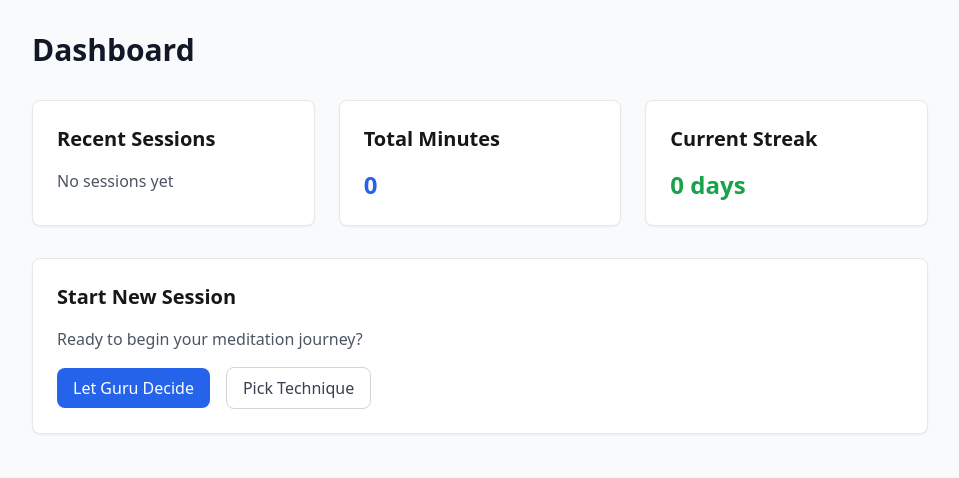
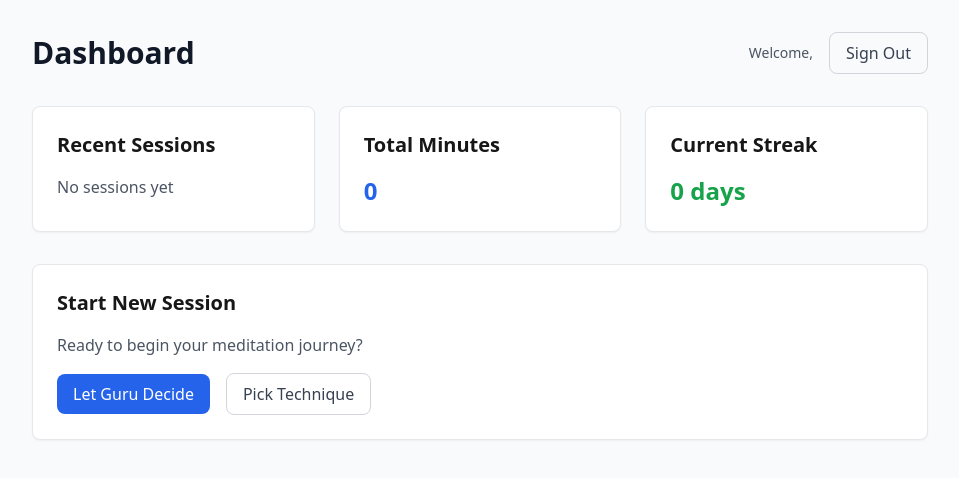
Before and after one commit to CelebrityPunks/gooroo, a Next.js app: page /dashboard in a window 1280 px wide. Shown: the top 478 px of the page, without its empty margins (160-1119 px from the left). Built offline with nearby package versions, Linux system fonts and the light colour scheme; no server answers.

Commit message:
Add session context provider - AuthProvider exposing user, session to client components

```diff
--- a/app/dashboard/page.tsx
+++ b/app/dashboard/page.tsx
@@ -1,13 +1,29 @@
+'use client';
+
 import React from 'react';
 import { Card } from '../../components/ui';
+import { useAuth } from '../../components/auth/AuthProvider';
+import { Button } from '../../components/ui';
 
 export default function DashboardPage() {
+  const { user, signOut } = useAuth();
+
   return (
     <div className="min-h-screen bg-gray-50 p-8">
       <div className="max-w-4xl mx-auto">
-        <h1 className="text-3xl font-bold text-gray-900 mb-8">
-          Dashboard
-        </h1>
+        <div className="flex justify-between items-center mb-8">
+          <h1 className="text-3xl font-bold text-gray-900">
+            Dashboard
+          </h1>
+          <div className="flex items-center space-x-4">
+            <span className="text-sm text-gray-600">
+              Welcome, {user?.email}
+            </span>
+            <Button variant="outline" onClick={signOut}>
+              Sign Out
+            </Button>
+          </div>
+        </div>
 
         <div className="grid grid-cols-1 md:grid-cols-2 lg:grid-cols-3 gap-6">
           <Card>
--- a/app/layout.tsx
+++ b/app/layout.tsx
@@ -1,6 +1,7 @@
 import React from 'react';
 import type { Metadata } from 'next';
 import '../styles/globals.css';
+import { AuthProvider } from '../components/auth/AuthProvider';
 
 export const metadata: Metadata = {
   title: 'AI Guru Meditation',
@@ -15,9 +16,11 @@ export default function RootLayout({
   return (
     <html lang="en">
       <body className="font-sans antialiased">
-        <main className="min-h-screen">
-          {children}
-        </main>
+        <AuthProvider>
+          <main className="min-h-screen">
+            {children}
+          </main>
+        </AuthProvider>
       </body>
     </html>
   );
--- /dev/null
+++ b/components/auth/AuthProvider.tsx
@@ -0,0 +1,71 @@
+'use client';
+
+import React, { createContext, useContext, useEffect, useState } from 'react';
+import { User, Session } from '@supabase/supabase-js';
+import { createClient } from '../../lib/supabaseClient';
+
+interface AuthContextType {
+  user: User | null;
+  session: Session | null;
+  loading: boolean;
+  signOut: () => Promise<void>;
+}
+
+const AuthContext = createContext<AuthContextType | undefined>(undefined);
+
+export function AuthProvider({ children }: { children: React.ReactNode }) {
+  const [user, setUser] = useState<User | null>(null);
+  const [session, setSession] = useState<Session | null>(null);
+  const [loading, setLoading] = useState(true);
+
+  useEffect(() => {
+    const supabase = createClient();
+
+    // Get initial session
+    const getInitialSession = async () => {
+      const { data: { session } } = await supabase.auth.getSession();
+      setSession(session);
+      setUser(session?.user ?? null);
+      setLoading(false);
+    };
+
+    getInitialSession();
+
+    // Listen for auth changes
+    const { data: { subscription } } = supabase.auth.onAuthStateChange(
+      async (event, session) => {
+        setSession(session);
+        setUser(session?.user ?? null);
+        setLoading(false);
+      }
+    );
+
+    return () => subscription.unsubscribe();
+  }, []);
+
+  const signOut = async () => {
+    const supabase = createClient();
+    await supabase.auth.signOut();
+  };
+
+  const value = {
+    user,
+    session,
+    loading,
+    signOut,
+  };
+
+  return (
+    <AuthContext.Provider value={value}>
+      {children}
+    </AuthContext.Provider>
+  );
+}
+
+export function useAuth() {
+  const context = useContext(AuthContext);
+  if (context === undefined) {
+    throw new Error('useAuth must be used within an AuthProvider');
+  }
+  return context;
+}
```
